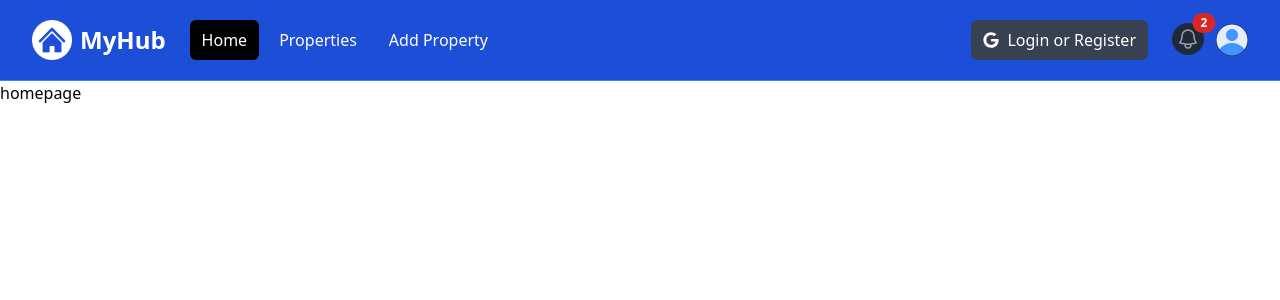
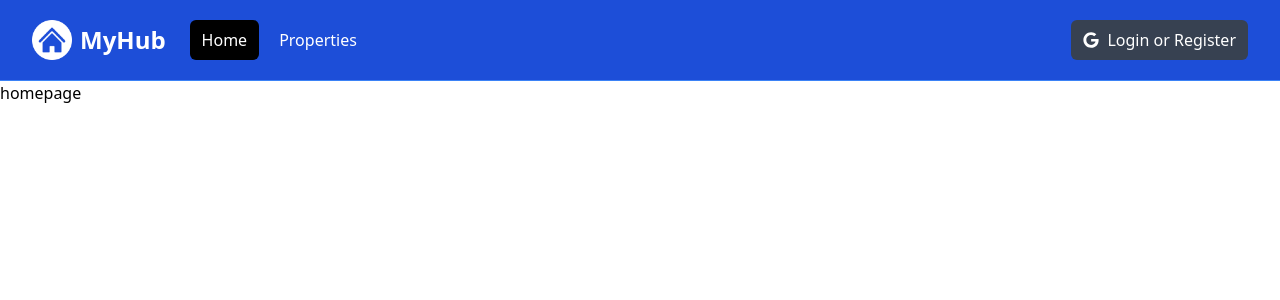
Before and after one commit to Mig-uel/myhub, a Next.js app: page / in a window 1280 px wide. Shown: the top 300 px of the page. Built offline with nearby package versions, Linux system fonts and the light colour scheme.

Commit message:
feat: Update navigation based on loggedin status

```diff
--- a/components/navbar.component.jsx
+++ b/components/navbar.component.jsx
@@ -12,8 +12,10 @@ import profileDefault from '@/assets/images/profile.png'
 
 const NavBar = () => {
   const pathname = usePathname()
+
   const [isMobileMenuOpen, setIsMobileMenuOpen] = useState(false)
   const [isProfileMenuOpen, setIsProfileMenuOpen] = useState(false)
+  const [isLoggedIn, setIsLoggedIn] = useState(false)
 
   return (
     <nav className='bg-blue-700 border-b border-blue-500'>
@@ -76,6 +78,8 @@ const NavBar = () => {
                 >
                   Properties
                 </Link>
+
+                {isLoggedIn && (
                   <Link
                     href='/properties/add'
                     className={`${
@@ -84,11 +88,14 @@ const NavBar = () => {
                   >
                     Add Property
                   </Link>
+                )}
               </div>
             </div>
           </div>
 
           {/* <!-- Right Side Menu (Logged Out) --> */}
+
+          {!isLoggedIn && (
             <div className='hidden md:block md:ml-6'>
               <div className='flex items-center'>
                 <button className='flex items-center text-white bg-gray-700 hover:bg-gray-900 hover:text-white rounded-md px-3 py-2'>
@@ -97,8 +104,11 @@ const NavBar = () => {
                 </button>
               </div>
             </div>
+          )}
 
           {/* <!-- Right Side Menu (Logged In) --> */}
+
+          {isLoggedIn && (
             <div className='absolute inset-y-0 right-0 flex items-center pr-2 md:static md:inset-auto md:ml-6 md:pr-0'>
               <Link href='/messages' className='relative group'>
                 <button
@@ -188,6 +198,7 @@ const NavBar = () => {
                 )}
               </div>
             </div>
+          )}
         </div>
       </div>
 
@@ -212,6 +223,7 @@ const NavBar = () => {
             >
               Properties
             </Link>
+            {isLoggedIn && (
               <Link
                 href='/properties/add'
                 className={`${
@@ -220,10 +232,13 @@ const NavBar = () => {
               >
                 Add Property
               </Link>
+            )}
+            {!isLoggedIn && (
               <button className='flex items-center text-white bg-gray-700 hover:bg-gray-900 hover:text-white rounded-md px-3 py-2 my-4'>
                 <FaGoogle className='text-white mr-2' />
                 <span>Login or Register</span>
               </button>
+            )}
           </div>
         </div>
       )}
```
Lines whose indentation alone changed are shown as unchanged.
